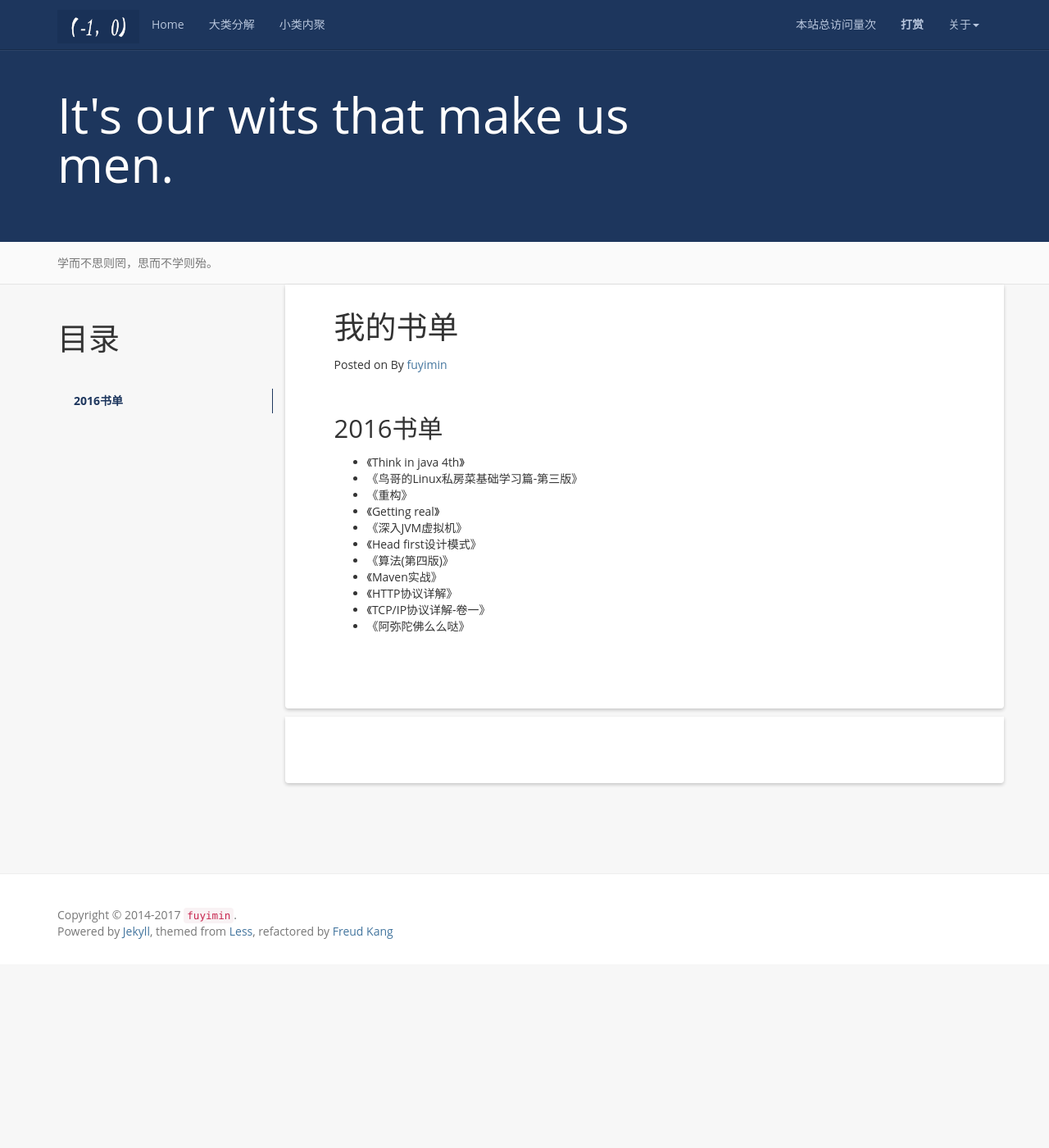
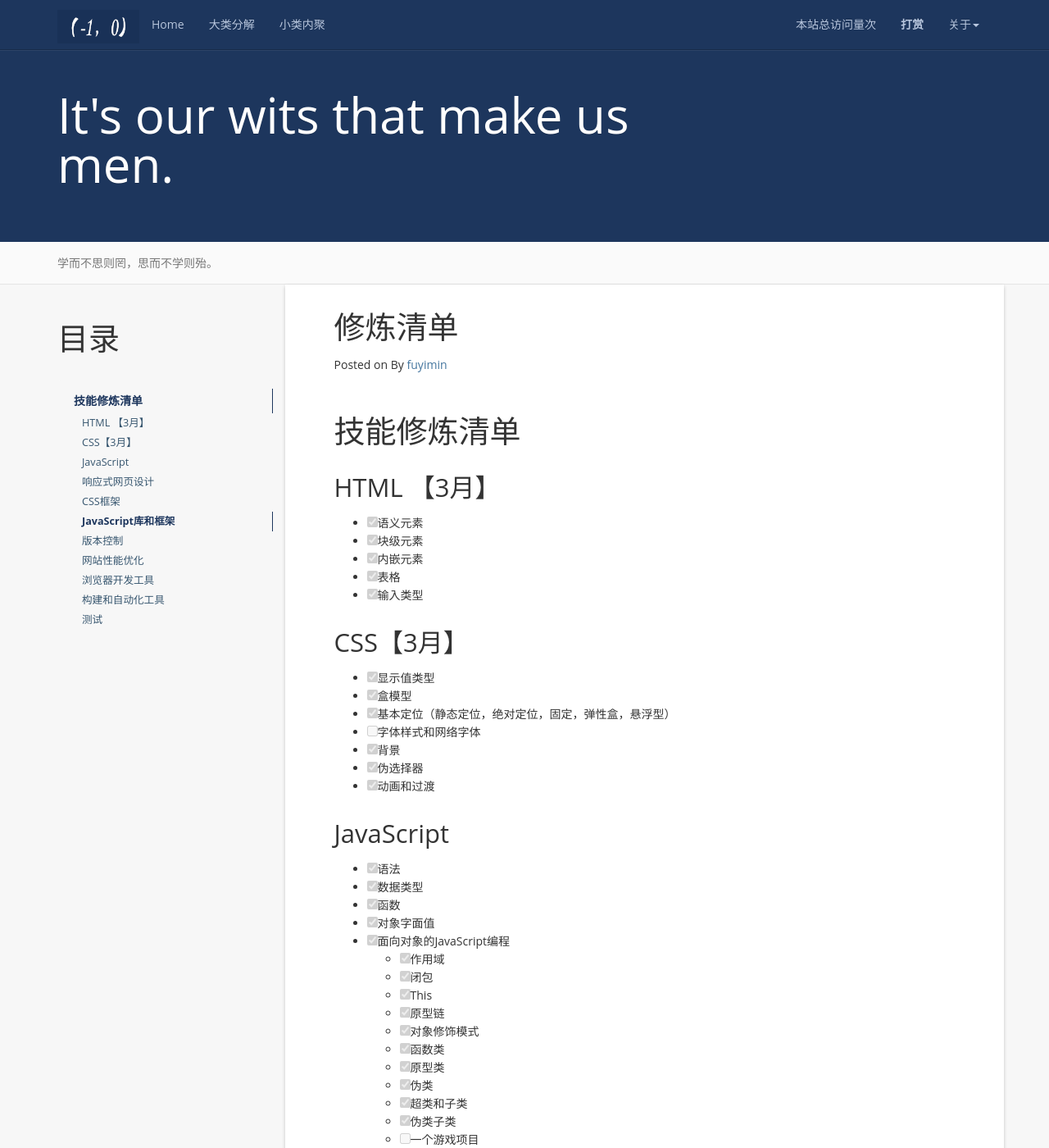
Before and after one commit to aimiy/aimiy.github.io, a Jekyll site: the page built from books.md, in a window 1280 px wide and 1400 px high. Shown: the whole window at 82% size. Built offline with Jekyll 4.4.1, drawn with Linux system fonts in a browser that asks for light colours; nearby versions of some CDN libraries; comment, search, counter and statistics services are not loaded; some of the changed text lies outside the part shown.

Commit message:
Update books.md

```diff
--- a/books.md
+++ b/books.md
@@ -1,6 +1,6 @@
 ---
 layout: post
-title: 我的书单
+title: 修炼清单
 permalink: /books/
 ---
 
@@ -8,17 +8,91 @@ permalink: /books/
 {:toc}
 
 
-2016书单
------------------------------------------------------------------
+# 技能修炼清单
+## HTML 【3月】
+- [x] 语义元素
+- [x] 块级元素
+- [x] 内嵌元素
+- [x] 表格
+- [x] 输入类型
 
-+ 《Think in java 4th》
-+ 《鸟哥的Linux私房菜基础学习篇-第三版》
-+ 《重构》
-+ 《Getting real》
-+ 《深入JVM虚拟机》
-+ 《Head first设计模式》
-+ 《算法(第四版)》
-+ 《Maven实战》
-+ 《HTTP协议详解》
-+ 《TCP/IP协议详解-卷一》
-+ 《阿弥陀佛么么哒》
+## CSS【3月】
+- [x] 显示值类型
+- [x] 盒模型
+- [x] 基本定位（静态定位，绝对定位，固定，弹性盒，悬浮型）
+- [ ] 字体样式和网络字体
+- [x] 背景
+- [x] 伪选择器
+- [x] 动画和过渡
+
+## JavaScript
+- [x] 语法
+- [x] 数据类型
+- [x] 函数
+- [x] 对象字面值
+- [x] 面向对象的JavaScript编程
+    - [x] 作用域
+    - [x] 闭包
+    - [x] This
+    - [x] 原型链
+    - [x] 对象修饰模式
+    - [x] 函数类
+    - [x] 原型类
+    - [x] 伪类
+    - [x] 超类和子类
+    - [x] 伪类子类
+    - [ ] 一个游戏项目
+- [ ] 设计模式
+- [x] Ajax
+- [x] jQuery
+
+## 响应式网页设计
+- [x] 媒体查询【9月】
+- [x] 相对大大小小定位【9月】
+
+## CSS框架
+- [ ] Bootstrap
+- [ ] Fundation
+
+
+## JavaScript库和框架
+- [ ] Angularjs
+- [ ] Emberjs
+- [ ] knockoutjs
+
+
+## 版本控制
+- [x] Git
+    - [x] Clone
+    - [x] Add
+    - [x] Commit
+    - [x] Push
+    - [x] Branch
+    - [x] Log
+- [x] Github
+- [x] Forking
+- [x] Pull request
+
+
+## 网站性能优化
+- [x] 关键呈现路径
+- [x] 图片优化
+- [x] JavaScript压缩
+
+## 浏览器开发工具
+- [ ] 元素检测
+- [ ] 网络
+- [ ] 时间轴
+- [ ] 应用测试
+- [ ] 资源
+
+## 构建和自动化工具
+- [x] Nmp
+- [x] Grunt
+- [ ] gulp
+- [ ] Bower
+- [ ] Yeoman
+
+## 测试
+- [ ] Mocha
+- [ ] Jasmine
```
